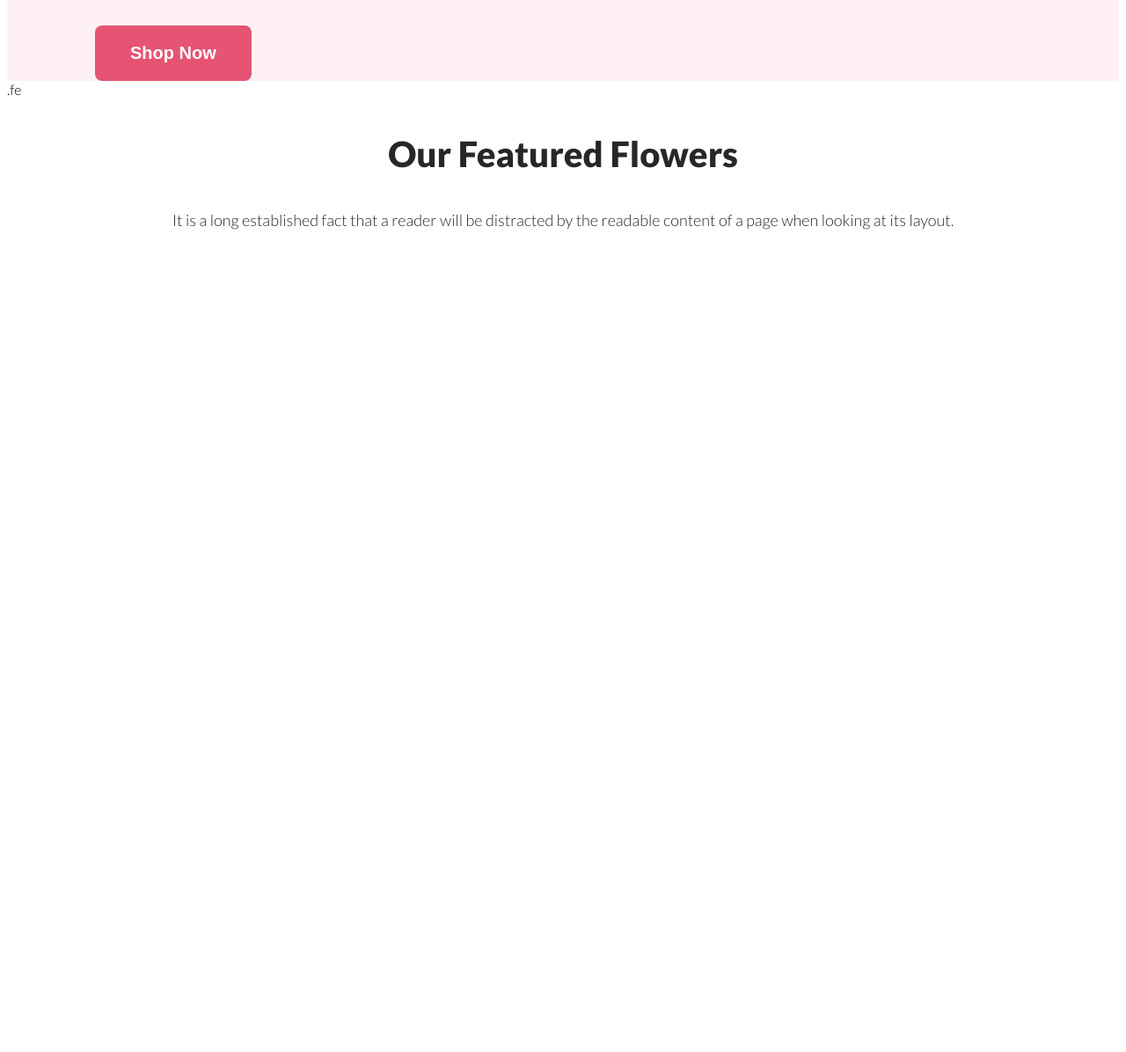
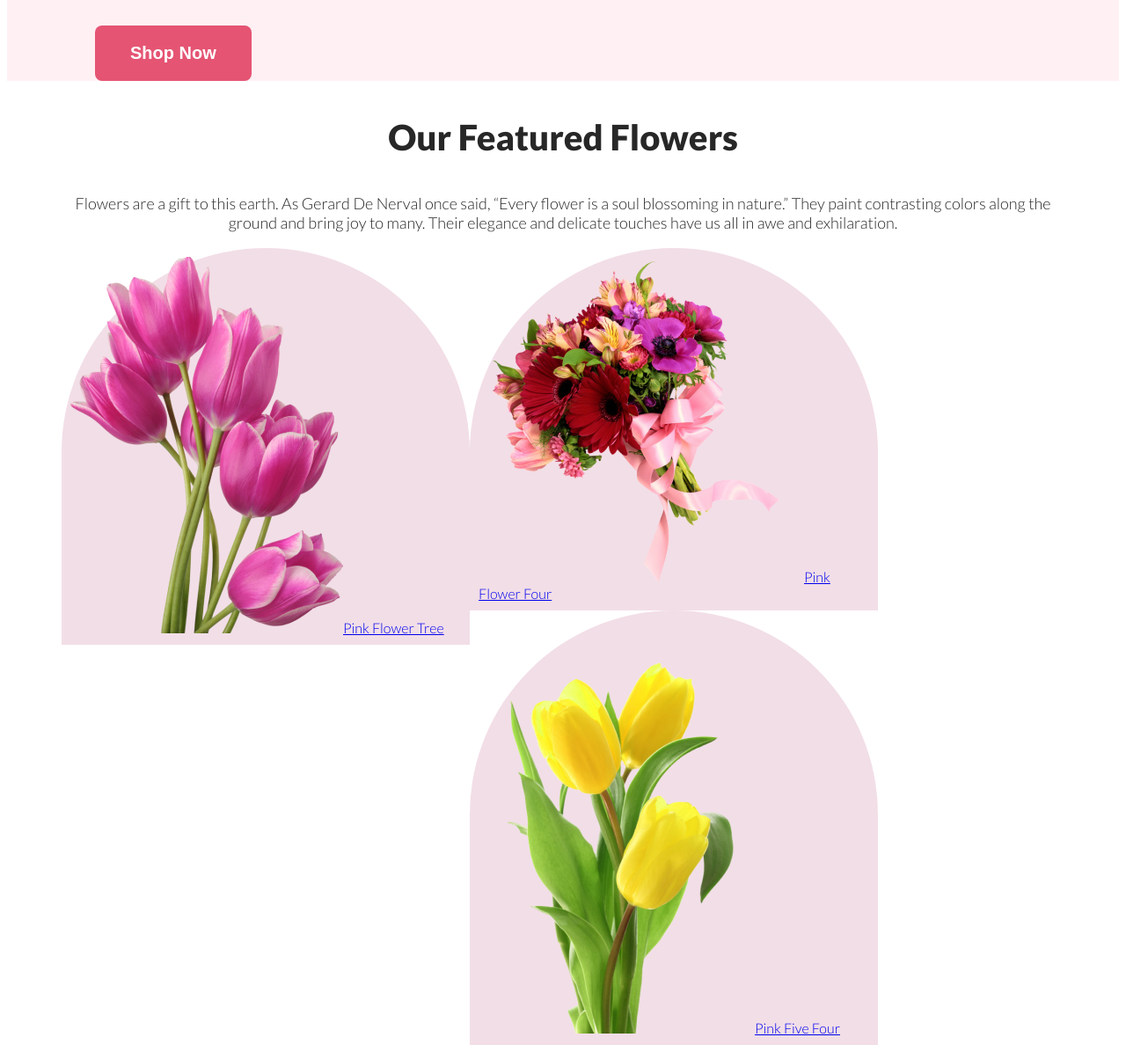
Before and after one commit to UIUXSadia/webflower-shop-assignment, a plain HTML site: page index.html in a window 1280 px wide. Shown: the part 1143-2339 px from the top of the page at 88% size. Before the commit the page ends 1422 px from the top, so only its background shows below. Drawn offline with Linux system fonts and the light colour scheme.

Commit message:
featured container added

```diff
--- a/index.html
+++ b/index.html
@@ -36,12 +36,35 @@
     </header>
     <main>
       <section>
-        <div class="Featured container">.fe</div>
-        <h3 div class="section-title">Our Featured Flowers</h3>
-        <p class="section-description">
-          It is a long established fact that a reader will be distracted by the
-          readable content of a page when looking at its layout.
-        </p>
+        <div class="Featured-container">
+          <h3 div class="section-title">Our Featured Flowers</h3>
+          <p class="section-description">
+            Flowers are a gift to this earth. As Gerard De Nerval once said,
+            “Every flower is a soul blossoming in nature.” They paint
+            contrasting colors along the ground and bring joy to many. Their
+            elegance and delicate touches have us all in awe and exhilaration.
+          </p>
+          <div class="row">
+            <div class="column">
+              <img src="images/pngwing 6.png" alt="" /><a
+                href="Pink Flower Tree"
+                >Pink Flower Tree</a
+              >
+            </div>
+            <div class="column">
+              <img src="images/pngwing 5.png" alt="" /><a
+                href="Pink Flower Four"
+                >Pink Flower Four</a
+              >
+            </div>
+            <div class="column">
+              <img class="flower-pic-1" src="images/pngwing 7.png" alt="" /><a
+                href="Pink Five Four"
+                >Pink Five Four</a
+              >
+            </div>
+          </div>
+        </div>
       </section>
     </main>
     <footer></footer>
--- a/styels/flower.css
+++ b/styels/flower.css
@@ -25,7 +25,10 @@ body {
   font-size: 18px;
   font-weight: 400;
 }
-
+.flower-pic-1 {
+  width: 310;
+  text-align: center;
+}
 /* header related styles */
 header {
   background-color: #fff0f4;
@@ -37,8 +40,7 @@ header {
   justify-content: space-between;
   gap: 90px;
 }
-.banner-content {
-}
+
 .banner-pic {
   width: 800px;
 }
@@ -58,3 +60,35 @@ header {
   margin-bottom: 32px;
   line-height: 30px;
 }
+
+main {
+  max-width: 1140px;
+  margin: 0px auto;
+}
+main-section {
+  margin-top: 170px;
+}
+/* Featured related style */
+.featured-container {
+  display: flex;
+}
+.featured-item-1 {
+  background-color: #f2dee7;
+  border-radius: 300px 300px 0px 0px;
+  width: 464px;
+}
+
+.column {
+  float: left;
+  width: 33.33%;
+  padding: 10px;
+  box-sizing: border-box;
+  background-color: #f2dee7;
+  border-radius: 300px 300px 0px 0px;
+  width: 464px;
+}
+.row::after {
+  content: "";
+  clear: both;
+  display: flex;
+}
```
